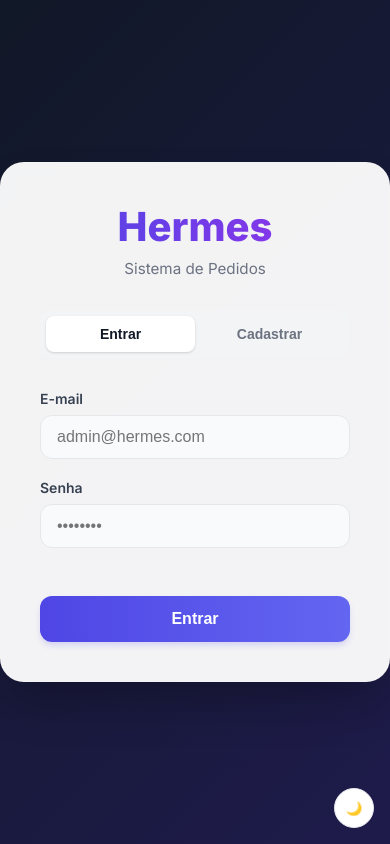
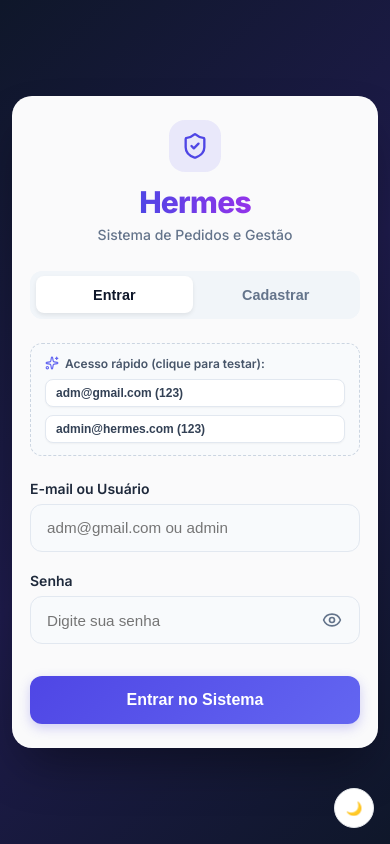
Before and after one commit to MATHEUSele/restaurante-pedidos-sistema-hermes, a Next.js app: page /login in a window 390 px wide. Built offline with nearby package versions, Linux system fonts and the light colour scheme.

Commit message:
feat(auth): add password visibility toggle, responsive styling, and robust credential matching

```diff
--- a/app/login/login.module.css
+++ b/app/login/login.module.css
@@ -3,29 +3,48 @@
   align-items: center;
   justify-content: center;
   min-height: 100vh;
-  background: linear-gradient(135deg, #111827 0%, #1e1b4b 100%);
+  min-height: 100dvh;
+  padding: 1.5rem 1rem;
+  background: linear-gradient(135deg, #0f172a 0%, #1e1b4b 50%, #0f172a 100%);
   font-family: inherit;
+  box-sizing: border-box;
 }
 
 .card {
-  background: rgba(255, 255, 255, 0.95);
-  backdrop-filter: blur(10px);
-  padding: 2.5rem;
+  background: rgba(255, 255, 255, 0.98);
+  backdrop-filter: blur(12px);
+  padding: 2.25rem 2rem;
   border-radius: 1.5rem;
   width: 100%;
-  max-width: 400px;
-  box-shadow: 0 25px 50px -12px rgba(0, 0, 0, 0.3), 0 0 0 1px rgba(255, 255, 255, 0.1) inset;
-  animation: slideUp 0.4s ease-out;
+  max-width: 440px;
+  box-shadow: 0 25px 50px -12px rgba(0, 0, 0, 0.4), 0 0 0 1px rgba(255, 255, 255, 0.15) inset;
+  animation: slideUp 0.35s ease-out;
+  box-sizing: border-box;
 }
 
 .header {
   text-align: center;
-  margin-bottom: 2rem;
+  margin-bottom: 1.75rem;
+  display: flex;
+  flex-direction: column;
+  align-items: center;
+}
+
+.logoBadge {
+  width: 52px;
+  height: 52px;
+  border-radius: 1rem;
+  background: rgba(79, 70, 229, 0.1);
+  display: flex;
+  align-items: center;
+  justify-content: center;
+  margin-bottom: 0.75rem;
 }
 
 .title {
-  font-size: 2.5rem;
+  font-size: 2.25rem;
   font-weight: 800;
+  letter-spacing: -0.025em;
   color: #111827;
   margin: 0;
   background: linear-gradient(to right, #4f46e5, #9333ea);
@@ -34,36 +53,92 @@
 }
 
 .subtitle {
-  color: #6b7280;
-  margin-top: 0.5rem;
+  color: #64748b;
+  margin-top: 0.375rem;
   font-size: 0.95rem;
+  font-weight: 500;
 }
 
 .toggleContainer {
   display: flex;
-  margin-bottom: 2rem;
-  background: #f3f4f6;
+  margin-bottom: 1.5rem;
+  background: #f1f5f9;
   border-radius: 0.75rem;
-  padding: 0.375rem;
+  padding: 0.35rem;
+  gap: 0.25rem;
 }
 
 .toggleButton {
   flex: 1;
-  padding: 0.625rem;
+  padding: 0.65rem;
   border-radius: 0.5rem;
   border: none;
-  font-size: 0.875rem;
+  font-size: 0.9rem;
   font-weight: 600;
   cursor: pointer;
   transition: all 0.2s cubic-bezier(0.4, 0, 0.2, 1);
   background: transparent;
-  color: #6b7280;
+  color: #64748b;
+  text-align: center;
 }
 
 .toggleButtonActive {
   background: white;
-  color: #111827;
-  box-shadow: 0 1px 3px rgba(0,0,0,0.1), 0 1px 2px rgba(0,0,0,0.06);
+  color: #0f172a;
+  box-shadow: 0 2px 4px rgba(0, 0, 0, 0.08);
+}
+
+.quickFillContainer {
+  background: #f8fafc;
+  border: 1px dashed #cbd5e1;
+  border-radius: 0.75rem;
+  padding: 0.75rem 0.875rem;
+  margin-bottom: 1.5rem;
+}
+
+.quickFillLabel {
+  display: flex;
+  align-items: center;
+  gap: 0.375rem;
+  font-size: 0.75rem;
+  font-weight: 600;
+  color: #475569;
+  margin-bottom: 0.5rem;
+}
+
+.quickFillIcon {
+  color: #6366f1;
+}
+
+.quickFillBadges {
+  display: flex;
+  flex-wrap: wrap;
+  gap: 0.5rem;
+}
+
+.quickFillBtn {
+  background: #ffffff;
+  border: 1px solid #e2e8f0;
+  color: #334155;
+  font-size: 0.75rem;
+  font-weight: 600;
+  padding: 0.375rem 0.625rem;
+  border-radius: 0.5rem;
+  cursor: pointer;
+  transition: all 0.15s ease;
+  box-shadow: 0 1px 2px rgba(0, 0, 0, 0.04);
+}
+
+.quickFillBtn:hover {
+  background: #eff6ff;
+  border-color: #93c5fd;
+  color: #1d4ed8;
+  transform: translateY(-1px);
+}
+
+.form {
+  display: flex;
+  flex-direction: column;
 }
 
 .inputGroup {
@@ -72,60 +147,144 @@
 
 .label {
   display: block;
-  color: #374151;
+  color: #1e293b;
   font-size: 0.875rem;
   font-weight: 600;
-  margin-bottom: 0.5rem;
+  margin-bottom: 0.45rem;
 }
 
 .input {
   width: 100%;
   padding: 0.75rem 1rem;
   border-radius: 0.75rem;
-  border: 1px solid #e5e7eb;
-  background-color: #f9fafb;
+  border: 1.5px solid #e2e8f0;
+  background-color: #f8fafc;
   box-sizing: border-box;
-  font-size: 1rem;
-  transition: all 0.2s;
+  font-size: 0.95rem;
+  color: #0f172a;
+  transition: all 0.2s ease;
   outline: none;
+  min-height: 48px;
 }
 
 .input:focus {
   border-color: #4f46e5;
   background-color: white;
-  box-shadow: 0 0 0 3px rgba(79, 70, 229, 0.1);
+  box-shadow: 0 0 0 3px rgba(79, 70, 229, 0.15);
+}
+
+.passwordWrapper {
+  position: relative;
+  width: 100%;
+  display: flex;
+  align-items: center;
+}
+
+.inputWithToggle {
+  width: 100%;
+  padding: 0.75rem 3rem 0.75rem 1rem;
+  border-radius: 0.75rem;
+  border: 1.5px solid #e2e8f0;
+  background-color: #f8fafc;
+  box-sizing: border-box;
+  font-size: 0.95rem;
+  color: #0f172a;
+  transition: all 0.2s ease;
+  outline: none;
+  min-height: 48px;
+}
+
+.inputWithToggle:focus {
+  border-color: #4f46e5;
+  background-color: white;
+  box-shadow: 0 0 0 3px rgba(79, 70, 229, 0.15);
+}
+
+.toggleVisibilityButton {
+  position: absolute;
+  right: 0.625rem;
+  top: 50%;
+  transform: translateY(-50%);
+  background: transparent;
+  border: none;
+  cursor: pointer;
+  color: #64748b;
+  display: flex;
+  align-items: center;
+  justify-content: center;
+  padding: 0.5rem;
+  border-radius: 0.5rem;
+  transition: color 0.15s, background-color 0.15s;
+}
+
+.toggleVisibilityButton:hover {
+  color: #0f172a;
+  background-color: #f1f5f9;
 }
 
 .button {
   width: 100%;
   padding: 0.875rem;
-  background: linear-gradient(to right, #4f46e5, #6366f1);
+  background: linear-gradient(135deg, #4f46e5 0%, #6366f1 100%);
   color: white;
   border: none;
   border-radius: 0.75rem;
   font-size: 1rem;
   font-weight: 600;
   cursor: pointer;
-  transition: all 0.2s;
-  box-shadow: 0 4px 6px -1px rgba(79, 70, 229, 0.2);
-  margin-top: 1rem;
+  transition: all 0.2s ease;
+  box-shadow: 0 4px 12px rgba(79, 70, 229, 0.25);
+  margin-top: 0.75rem;
+  min-height: 48px;
 }
 
 .button:hover:not(:disabled) {
   transform: translateY(-1px);
-  box-shadow: 0 6px 8px -1px rgba(79, 70, 229, 0.3);
+  box-shadow: 0 6px 16px rgba(79, 70, 229, 0.35);
+}
+
+.button:active:not(:disabled) {
+  transform: translateY(0);
 }
 
 .button:disabled {
-  opacity: 0.7;
+  opacity: 0.65;
   cursor: not-allowed;
   transform: none;
+}
+
+@media (max-width: 480px) {
+  .container {
+    padding: 1rem 0.75rem;
+  }
+
+  .card {
+    padding: 1.5rem 1.125rem;
+    border-radius: 1.25rem;
+  }
+
+  .title {
+    font-size: 1.875rem;
+  }
+
+  .subtitle {
+    font-size: 0.875rem;
+  }
+
+  .quickFillBadges {
+    flex-direction: column;
+  }
+
+  .quickFillBtn {
+    width: 100%;
+    text-align: left;
+  }
 }
 
 @keyframes slideUp {
   from {
     opacity: 0;
-    transform: translateY(20px);
+    transform: translateY(16px);
   }
   to {
     opacity: 1;
--- a/app/login/page.tsx
+++ b/app/login/page.tsx
@@ -3,6 +3,7 @@
 import { useState } from "react"
 import { signIn } from "next-auth/react"
 import { useRouter } from "next/navigation"
+import { Eye, EyeOff, ShieldCheck, Sparkles } from "lucide-react"
 import { useToast } from "../context/ToastContext"
 import styles from "./login.module.css"
 
@@ -14,6 +15,10 @@ export default function LoginPage() {
   const [email, setEmail] = useState("")
   const [password, setPassword] = useState("")
   const [confirmPassword, setConfirmPassword] = useState("")
+
+  // Estados para alternar visualização da senha
+  const [showPassword, setShowPassword] = useState(false)
+  const [showConfirmPassword, setShowConfirmPassword] = useState(false)
 
   const [loading, setLoading] = useState(false)
   const { addToast } = useToast()
@@ -28,16 +33,18 @@ export default function LoginPage() {
       if (isLogin) {
         // Fluxo de Login
         const res = await signIn("credentials", {
-          email,
-          password,
+          email: email.trim(),
+          password: password.trim(),
           redirect: false,
         })
 
         if (res?.error) {
-          addToast("Credenciais inválidas. Tente novamente.", "error")
+          addToast("Credenciais inválidas. Verifique o e-mail e a senha digitada.", "error")
           setLoading(false)
         } else {
-          router.push("/dev") // ou a rota raiz do perfil
+          addToast("Login realizado com sucesso! Redirecionando...", "success")
+          router.refresh()
+          router.push("/adm")
         }
       } else {
         // Fluxo de Cadastro
@@ -50,7 +57,7 @@ export default function LoginPage() {
         const res = await fetch("/api/auth/register", {
           method: "POST",
           headers: { "Content-Type": "application/json" },
-          body: JSON.stringify({ nome, email, senha: password }),
+          body: JSON.stringify({ nome: nome.trim(), email: email.trim(), senha: password.trim() }),
         })
 
         const data = await res.json()
@@ -61,21 +68,22 @@ export default function LoginPage() {
           return
         }
 
-        addToast("Cadastro realizado com sucesso! Fazendo login...", "success")
+        addToast("Cadastro realizado com sucesso! Entrando...", "success")
 
         // Faz o login automaticamente após o cadastro
         const loginRes = await signIn("credentials", {
-          email,
-          password,
+          email: email.trim(),
+          password: password.trim(),
           redirect: false,
         })
 
         if (loginRes?.error) {
-          addToast("Erro ao fazer login automático. Por favor, faça login.", "error")
+          addToast("Erro ao autenticar automaticamente. Por favor, entre na tela de login.", "error")
           setIsLogin(true)
           setLoading(false)
         } else {
-          router.push("/dev")
+          router.refresh()
+          router.push("/adm")
         }
       }
     } catch (err) {
@@ -85,12 +93,21 @@ export default function LoginPage() {
     }
   }
 
-  const toggleMode = () => {
-    setIsLogin(!isLogin)
+  const toggleMode = (targetLogin: boolean) => {
+    setIsLogin(targetLogin)
     setNome("")
     setEmail("")
     setPassword("")
     setConfirmPassword("")
+    setShowPassword(false)
+    setShowConfirmPassword(false)
+  }
+
+  const fillQuickCredentials = (userEmail: string, pass: string) => {
+    setEmail(userEmail)
+    setPassword(pass)
+    setShowPassword(true)
+    addToast(`Credenciais preenchidas: ${userEmail} / ${pass}`, "info")
   }
 
   return (
@@ -98,86 +115,149 @@ export default function LoginPage() {
       <div className={styles.card}>
 
         <div className={styles.header}>
+          <div className={styles.logoBadge}>
+            <ShieldCheck size={28} color="#4f46e5" />
+          </div>
           <h1 className={styles.title}>Hermes</h1>
-          <p className={styles.subtitle}>Sistema de Pedidos</p>
+          <p className={styles.subtitle}>Sistema de Pedidos e Gestão</p>
         </div>
 
         {/* Toggle Login/Cadastro */}
-        <div className={styles.toggleContainer}>
+        <div className={styles.toggleContainer} role="tablist">
           <button
             type="button"
-            onClick={() => setIsLogin(true)}
+            role="tab"
+            aria-selected={isLogin}
+            onClick={() => toggleMode(true)}
             className={`${styles.toggleButton} ${isLogin ? styles.toggleButtonActive : ""}`}
           >
             Entrar
           </button>
           <button
             type="button"
-            onClick={() => setIsLogin(false)}
+            role="tab"
+            aria-selected={!isLogin}
+            onClick={() => toggleMode(false)}
             className={`${styles.toggleButton} ${!isLogin ? styles.toggleButtonActive : ""}`}
           >
             Cadastrar
           </button>
         </div>
 
-        <form onSubmit={handleSubmit}>
+        {/* Dica de preenchimento rápido para o usuário no modo Login */}
+        {isLogin && (
+          <div className={styles.quickFillContainer}>
+            <span className={styles.quickFillLabel}>
+              <Sparkles size={14} className={styles.quickFillIcon} />
+              Acesso rápido (clique para testar):
+            </span>
+            <div className={styles.quickFillBadges}>
+              <button
+                type="button"
+                className={styles.quickFillBtn}
+                onClick={() => fillQuickCredentials("adm@gmail.com", "123")}
+              >
+                adm@gmail.com (123)
+              </button>
+              <button
+                type="button"
+                className={styles.quickFillBtn}
+                onClick={() => fillQuickCredentials("admin@hermes.com", "123")}
+              >
+                admin@hermes.com (123)
+              </button>
+            </div>
+          </div>
+        )}
+
+        <form onSubmit={handleSubmit} className={styles.form}>
           {!isLogin && (
             <div className={styles.inputGroup}>
-              <label className={styles.label}>
-                Nome
+              <label htmlFor="nome" className={styles.label}>
+                Nome Completo
               </label>
               <input
+                id="nome"
                 type="text"
                 value={nome}
                 onChange={(e) => setNome(e.target.value)}
                 required={!isLogin}
                 className={styles.input}
                 placeholder="Seu nome"
+                autoComplete="name"
               />
             </div>
           )}
 
           <div className={styles.inputGroup}>
-            <label className={styles.label}>
-              E-mail
+            <label htmlFor="email" className={styles.label}>
+              E-mail ou Usuário
             </label>
             <input
-              type="email"
+              id="email"
+              type="text"
               value={email}
               onChange={(e) => setEmail(e.target.value)}
               required
               className={styles.input}
-              placeholder={isLogin ? "admin@hermes.com" : "seu@email.com"}
+              placeholder={isLogin ? "adm@gmail.com ou admin" : "seu@email.com"}
+              autoComplete="username"
             />
           </div>
 
-          <div className={styles.inputGroup} style={{ marginBottom: isLogin ? "2rem" : "1.25rem" }}>
-            <label className={styles.label}>
+          <div className={styles.inputGroup}>
+            <label htmlFor="password" className={styles.label}>
               Senha
             </label>
+            <div className={styles.passwordWrapper}>
               <input
-              type="password"
+                id="password"
+                type={showPassword ? "text" : "password"}
                 value={password}
                 onChange={(e) => setPassword(e.target.value)}
                 required
-              className={styles.input}
-              placeholder="••••••••"
+                className={styles.inputWithToggle}
+                placeholder="Digite sua senha"
+                autoComplete={isLogin ? "current-password" : "new-password"}
               />
+              <button
+                type="button"
+                onClick={() => setShowPassword(!showPassword)}
+                className={styles.toggleVisibilityButton}
+                title={showPassword ? "Ocultar senha" : "Ver o que estou digitando"}
+                aria-label={showPassword ? "Ocultar senha" : "Ver o que estou digitando"}
+              >
+                {showPassword ? <EyeOff size={20} /> : <Eye size={20} />}
+              </button>
+            </div>
           </div>
 
           {!isLogin && (
-            <div className={styles.inputGroup} style={{ marginBottom: "2rem" }}>
-              <label className={styles.label}>
+            <div className={styles.inputGroup}>
+              <label htmlFor="confirmPassword" className={styles.label}>
                 Confirmar Senha
               </label>
+              <div className={styles.passwordWrapper}>
                 <input
-                type="password"
+                  id="confirmPassword"
+                  type={showConfirmPassword ? "text" : "password"}
                   value={confirmPassword}
                   onChange={(e) => setConfirmPassword(e.target.value)}
                   required={!isLogin}
-                className={styles.input}
-                placeholder="••••••••"
+                  className={styles.inputWithToggle}
+                  placeholder="Repita sua senha"
+                  autoComplete="new-password"
                 />
+                <button
+                  type="button"
+                  onClick={() => setShowConfirmPassword(!showConfirmPassword)}
+                  className={styles.toggleVisibilityButton}
+                  title={showConfirmPassword ? "Ocultar senha" : "Ver o que estou digitando"}
+                  aria-label={showConfirmPassword ? "Ocultar senha" : "Ver o que estou digitando"}
+                >
+                  {showConfirmPassword ? <EyeOff size={20} /> : <Eye size={20} />}
+                </button>
+              </div>
             </div>
           )}
 
@@ -186,7 +266,7 @@ export default function LoginPage() {
             disabled={loading}
             className={styles.button}
           >
-            {loading ? "Processando..." : (isLogin ? "Entrar" : "Cadastrar")}
+            {loading ? "Processando..." : (isLogin ? "Entrar no Sistema" : "Criar Minha Conta")}
           </button>
         </form>
       </div>
--- a/auth.ts
+++ b/auth.ts
@@ -15,8 +15,24 @@ export const { handlers, signIn, signOut, auth } = NextAuth({
           return null
         }
 
-        const user = await prisma.usuario.findUnique({
-          where: { email: credentials.email as string },
+        const identifier = (credentials.email as string).trim()
+        const rawPassword = (credentials.password as string).trim()
+
+        const user = await prisma.usuario.findFirst({
+          where: {
+            OR: [
+              { email: { equals: identifier, mode: "insensitive" } },
+              { nome: { equals: identifier, mode: "insensitive" } },
+              ...(identifier.toLowerCase() === "admin" ||
+              identifier.toLowerCase() === "adm"
+                ? [
+                    { email: "adm@gmail.com" },
+                    { email: "admin@hermes.com" },
+                    { email: "admin@gmail.com" },
+                  ]
+                : []),
+            ],
+          },
         })
 
         if (!user || !user.senha) {
@@ -24,7 +40,7 @@ export const { handlers, signIn, signOut, auth } = NextAuth({
         }
 
         const passwordsMatch = await bcrypt.compare(
-          credentials.password as string,
+          rawPassword,
           user.senha
         )
 
```
Also changed, not shown: prisma/seed.ts (+20 -19 lines). Lines whose indentation alone changed are shown as unchanged.
